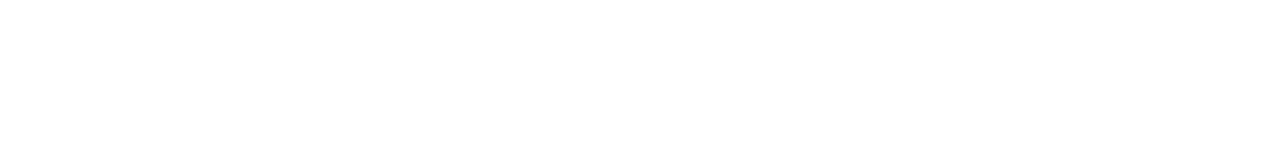
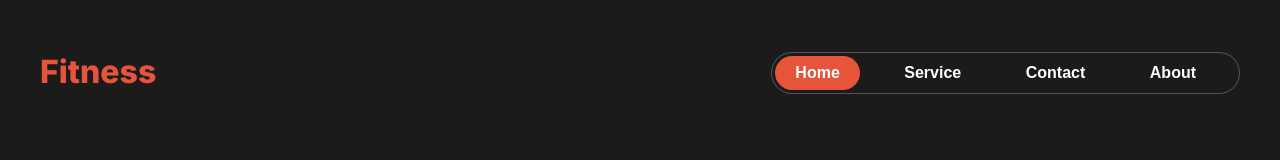
Before and after one commit to blAkh3Art/fitness-responsive-b10-a2, a plain HTML site: page index.html in a window 1280 px wide. Drawn offline with Linux system fonts and the light colour scheme.

Commit message:
Navbar Desktop and Mobile layout complete

```diff
--- a/index.html
+++ b/index.html
@@ -4,11 +4,27 @@
     <meta charset="UTF-8">
     <meta name="viewport" content="width=device-width, initial-scale=1.0">
     <title>Fitness Website</title>
+    <link rel="stylesheet" href="https://cdnjs.cloudflare.com/ajax/libs/font-awesome/6.6.0/css/all.min.css" integrity="sha512-Kc323vGBEqzTmouAECnVceyQqyqdsSiqLQISBL29aUW4U/M7pSPA/gEUZQqv1cwx4OnYxTxve5UMg5GT6L4JJg==" crossorigin="anonymous" referrerpolicy="no-referrer" />
     <link rel="stylesheet" href="styles/style.css">
+    <link rel="stylesheet" href="styles/responsive-ui.css">
 </head>
 <body class="inter-font">
     <header>
+        <!--Navbar Section-->
 
+        <section class="navbar display-flex">
+            <div class="brandlogo">
+                <h2 class="brand"><a href="http://index.html"></a>Fitness</h2>
+            </div>
+
+            <div class="navbar-items">
+                <button class="navbtn-p">Home</button>
+                <button class="navbtn">Service</button>
+                <button class="navbtn">Contact</button>
+                <button class="navbtn">About</button>
+            </div>
+            <div class="ham-menu"><i class="fas fa-bars"></i></div>
+        </section>
     </header>
 
     <main>
--- /dev/null
+++ b/styles/responsive-ui.css
@@ -0,0 +1,26 @@
+/* Small device: upto 576 px
+Medium Device: 576px to 992 px
+Large Device: above 993 px  */
+
+/* Small device: upto 576 px */
+@media screen and (max-width: 576px) {
+    .navbar{
+      width: 95%;
+      margin: 0 auto;
+    }
+
+    .navbar-items{
+        display: none;
+    }
+
+    .ham-menu{
+        display: block;
+    }
+
+
+
+
+
+
+
+}
--- a/styles/style.css
+++ b/styles/style.css
@@ -8,3 +8,83 @@
     font-variation-settings:
       "slnt" 0;
   }
+
+  *{
+    margin: 0;
+    padding: 0;
+    background-color: rgb(27, 27, 27);
+  }
+
+  /* Frequently used Style */
+
+  .display-flex{
+    display: flex;
+  }
+
+  .navbtn-p{
+    align-items: center;
+    border: none;
+    padding: 8px 20px;
+    border-radius: 50px;
+    background-color: rgb(230, 84, 60);
+    font-size: 1rem;
+    font-weight: 600;
+    color: rgb(255, 255, 255);
+  }
+
+  .navbtn{
+    align-items: center;
+    border: none;
+    padding: 8px 20px;
+    border-radius: 50px;
+    background-color: none;
+    font-size: 1rem;
+    font-weight: 600;
+    color: rgb(255, 255, 255);
+
+  }
+
+  /* End */
+
+  body{
+    max-width: 1200px;
+    margin: 0 auto;
+    margin-top: 52px;
+  }
+
+  /* Navbar Style */
+
+  .navbar{
+    width: 100%;
+    height: auto;
+    justify-content: space-between;
+    margin-bottom: 35px;
+  }
+
+  .brand{
+    color: rgb(230, 84, 60);
+    font-family: Inter;
+    font-size: 2rem;
+    font-weight: 800;
+    cursor: pointer;
+  }
+
+  .navbar-items{
+    padding: 3px;
+    border: 1px solid rgba(245, 245, 245, 0.26);
+    border-radius: 50px;
+  }
+
+  .navbar-items button{
+    margin-right: 20px;
+    cursor: pointer;
+  }
+
+  /* Mobile View Menu Style */
+
+  .ham-menu{
+    color: rgb(255, 255, 255);
+    font-size: 2rem;
+    font-weight: 600;
+    display: none;
+  }
```
